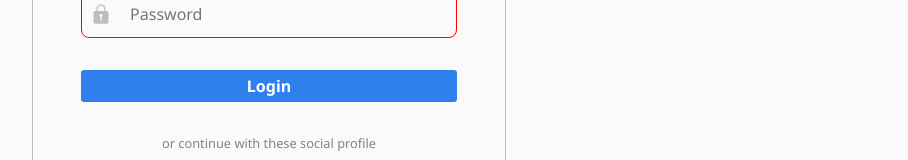
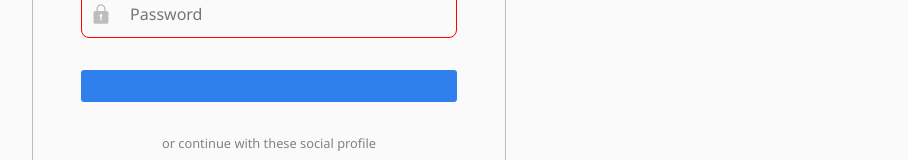
Before and after one commit to ertprs/Twitter-clone-front-end, a React (Create React App) app: page /login in a window 1280 px wide. Both pictures are taken after a click on the button "Login". Shown: the part 384-544 px from the top of the page, without its empty margins (371-1279 px from the left). Built offline with nearby package versions, Linux system fonts and the light colour scheme; no server answers; the HTML template or start-up script is replaced by a standard one.

Commit message:
update: login

```diff
--- a/src/pages/authentication/Login/Login.tsx
+++ b/src/pages/authentication/Login/Login.tsx
@@ -11,6 +11,8 @@ import { BsMoonStarsFill } from "react-icons/bs";
 import { BASE_URL } from "../../../constants/contants";
 import { storeUser } from "../../../hooks/useLogin";
 import { notify } from "../../../hooks/useNotification";
+import { BeatLoader } from "react-spinners";
+
 import Swal from "sweetalert2";
 
 const url: string = `${BASE_URL}users/login`;
@@ -21,6 +23,7 @@ const Login = (): JSX.Element => {
   const [showError, setShowError] = useState<boolean>(false);
   const [errorMsg, setErrorMsg] = useState<string>("");
   const [loadMsg, setLoadMsg] = useState<string>("");
+  const [loadingMsg, setloadingMsg] = useState<string>("");
 
   const focusPoint = useRef<HTMLInputElement>(null);
   const focusPoint2 = useRef<HTMLInputElement>(null);
@@ -32,6 +35,8 @@ const Login = (): JSX.Element => {
 
   const handleSubmit = async (e: React.MouseEvent<HTMLButtonElement>) => {
     e.preventDefault();
+    setloadingMsg("loading");
+
     if (!form.email) {
       focusPoint.current!.style.border = "1.5px solid red";
       setTimeout(
@@ -72,11 +77,13 @@ const Login = (): JSX.Element => {
         response.status === 400 ||
         response.status === 403
       ) {
+        setloadingMsg("");
+
         Swal.fire({
           icon: "error",
           title: "Incorrect Credentials",
           showConfirmButton: false,
-          timer: 4500,
+          timer: 2500,
         });
       }
       console.log(response);
@@ -141,7 +148,10 @@ const Login = (): JSX.Element => {
               required
             />
           </div>
-          <button onClick={handleSubmit}> {}Login </button>
+          <button onClick={handleSubmit}>
+            {loadingMsg === "loading" && <BeatLoader color="#2F80ED" />}
+            {loadingMsg !== "loading" && "Login"}
+          </button>
         </div>
         <p>or continue with these social profile</p>
         <div className={styles["social-logins"]}>
--- a/src/pages/authentication/Signup/Signup.tsx
+++ b/src/pages/authentication/Signup/Signup.tsx
@@ -91,10 +91,6 @@ const Signup = (): JSX.Element => {
           timer: 2500,
         });
             setloadingMsg("");
-
-        // const data = await response.json();
-        // setErrorMsg(data.message);
-        // setShowError(true);
 
         notify("warning", "Registration failed", false);
       }
```
